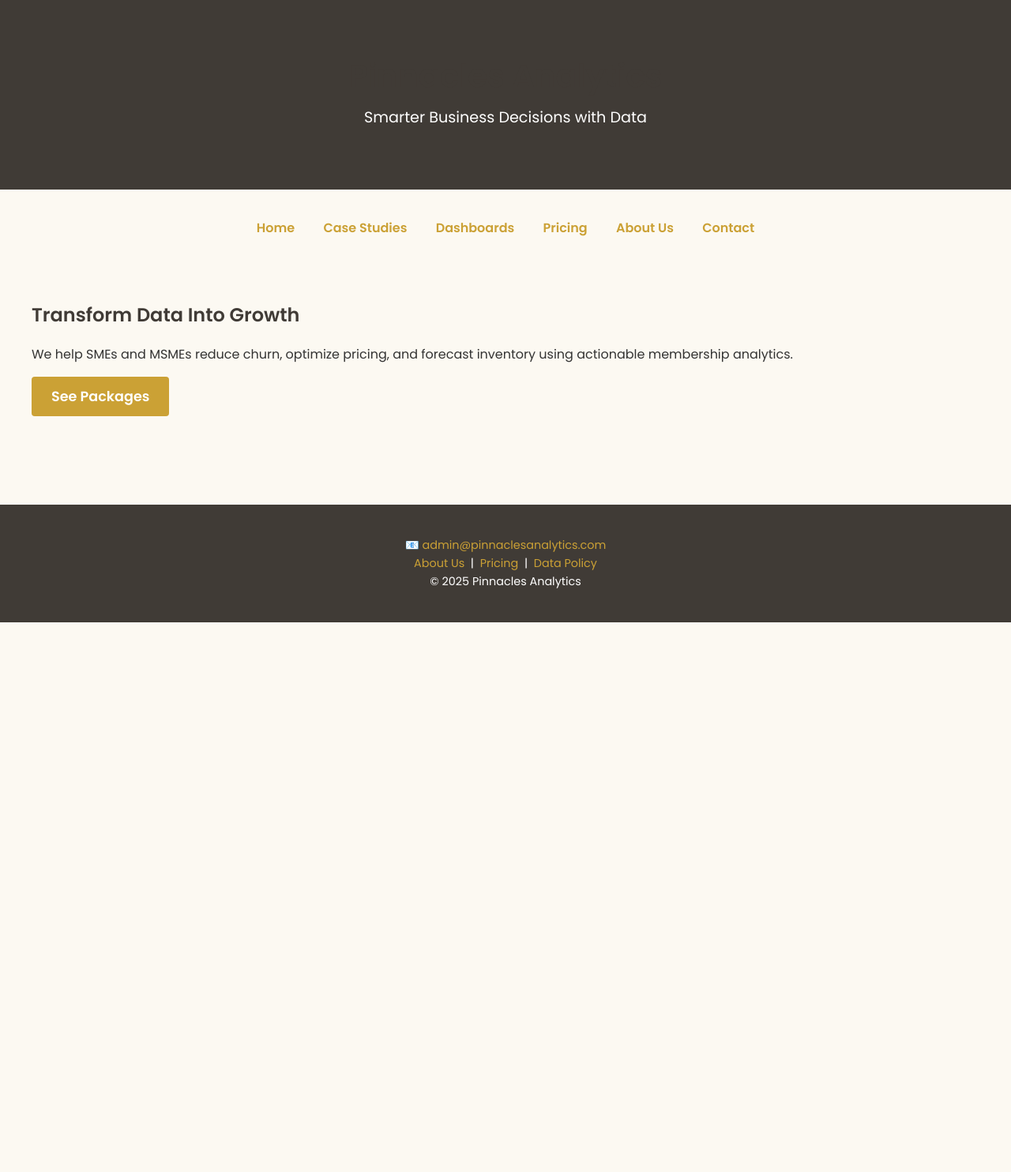
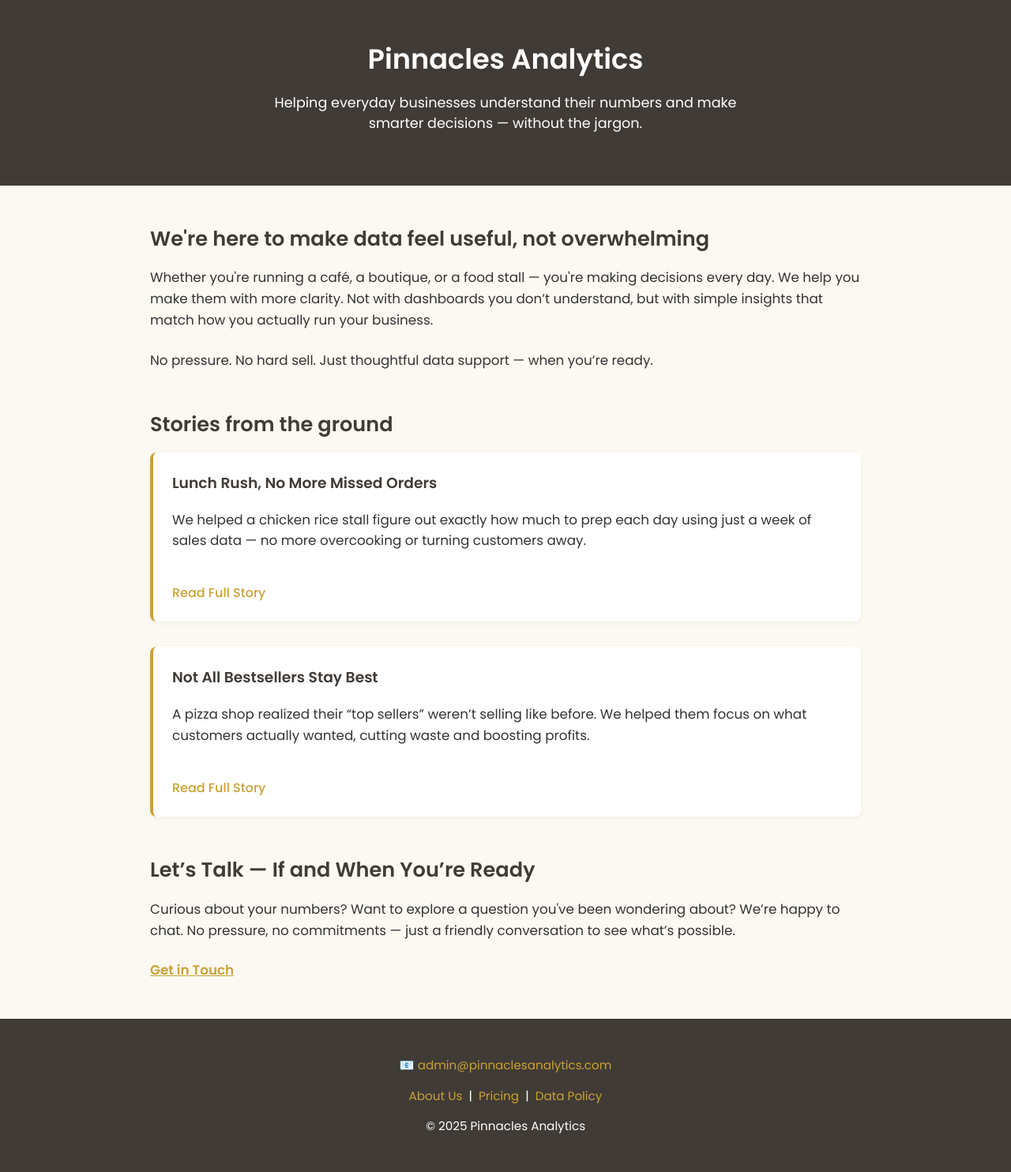
Before and after one commit to lyven81/pinnacles-learning-website, a Jekyll site: the page h1.html, which Jekyll copies as it is, in a window 1280 px wide. Shown: the whole page at 79% size. Built offline with Jekyll 4.4.1, drawn with Linux system fonts in a browser that asks for light colours; before the commit the page ends 900 px from its top, so only the background shows below that.

Commit message:
Update h1.html

```diff
--- a/h1.html
+++ b/h1.html
@@ -1,14 +1,145 @@
----
-layout: default
-title: Home
-nav_order: 1
----
-<!-- Version 1: Clean and Minimal Hero Only -->
-<section class="hero-banner">
-  <h2>Transform Data Into Growth</h2>
-  <p>We help SMEs and MSMEs reduce churn, optimize pricing, and forecast inventory using actionable membership analytics.</p>
-  <a href="/pricing.html" class="cta-button">See Packages</a>
-</section>
+<!DOCTYPE html>
+<html lang="en">
+<head>
+  <meta charset="utf-8" />
+  <meta name="viewport" content="width=device-width, initial-scale=1.0" />
+  <title>Welcome | Pinnacles Analytics</title>
+  <link href="https://fonts.googleapis.com/css2?family=Poppins:wght@400;500;600&display=swap" rel="stylesheet"/>
+  <style>
+    body {
+      font-family: 'Poppins', sans-serif;
+      background-color: #FCF9F2;
+      color: #333;
+      margin: 0;
+      padding: 0;
+    }
 
-<!-- Optional: Spacer for clean layout -->
-<div style="height: 40px;"></div>
+    header {
+      background-color: #403B36;
+      color: #fff;
+      text-align: center;
+      padding: 3rem 1rem;
+    }
+
+    header h1 {
+      margin: 0;
+      font-size: 2.2rem;
+    }
+
+    header p {
+      margin-top: 1rem;
+      font-size: 1.1rem;
+      max-width: 600px;
+      margin-left: auto;
+      margin-right: auto;
+    }
+
+    .section {
+      max-width: 900px;
+      margin: 3rem auto;
+      padding: 0 1.5rem;
+    }
+
+    .section h2 {
+      color: #403B36;
+      font-size: 1.6rem;
+      margin-bottom: 1rem;
+    }
+
+    .section p {
+      font-size: 1.05rem;
+      line-height: 1.6;
+      margin-bottom: 1.5rem;
+    }
+
+    .case-preview {
+      background: #fff;
+      border-left: 4px solid #CBA135;
+      border-radius: 8px;
+      padding: 1.5rem;
+      margin-bottom: 2rem;
+      box-shadow: 0 2px 6px rgba(0,0,0,0.05);
+    }
+
+    .case-preview h3 {
+      margin-top: 0;
+      color: #403B36;
+    }
+
+    .case-preview a {
+      display: inline-block;
+      margin-top: 1rem;
+      text-decoration: none;
+      color: #CBA135;
+      font-weight: 500;
+    }
+
+    .case-preview a:hover {
+      color: #B17F28;
+    }
+
+    footer {
+      background-color: #403B36;
+      color: #fff;
+      text-align: center;
+      padding: 2rem 1rem;
+      font-size: 0.95rem;
+    }
+
+    footer a {
+      color: #CBA135;
+      text-decoration: none;
+    }
+
+    footer a:hover {
+      text-decoration: underline;
+    }
+  </style>
+</head>
+<body>
+
+  <header>
+    <h1>Pinnacles Analytics</h1>
+    <p>Helping everyday businesses understand their numbers and make smarter decisions — without the jargon.</p>
+  </header>
+
+  <section class="section">
+    <h2>We're here to make data feel useful, not overwhelming</h2>
+    <p>Whether you're running a café, a boutique, or a food stall — you're making decisions every day. We help you make them with more clarity. Not with dashboards you don’t understand, but with simple insights that match how you actually run your business.</p>
+    <p>No pressure. No hard sell. Just thoughtful data support — when you’re ready.</p>
+  </section>
+
+  <section class="section">
+    <h2>Stories from the ground</h2>
+
+    <div class="case-preview">
+      <h3>Lunch Rush, No More Missed Orders</h3>
+      <p>We helped a chicken rice stall figure out exactly how much to prep each day using just a week of sales data — no more overcooking or turning customers away.</p>
+      <a href="/case-study/case-study-1.html">Read Full Story</a>
+    </div>
+
+    <div class="case-preview">
+      <h3>Not All Bestsellers Stay Best</h3>
+      <p>A pizza shop realized their “top sellers” weren’t selling like before. We helped them focus on what customers actually wanted, cutting waste and boosting profits.</p>
+      <a href="/case-study/case-study-6.html">Read Full Story</a>
+    </div>
+  </section>
+
+  <section class="section">
+    <h2>Let’s Talk — If and When You’re Ready</h2>
+    <p>Curious about your numbers? Want to explore a question you've been wondering about? We’re happy to chat. No pressure, no commitments — just a friendly conversation to see what’s possible.</p>
+    <p><a href="/contact.html" style="color: #CBA135; font-weight: 600;">Get in Touch</a></p>
+  </section>
+
+  <footer>
+    <p>📧 <a href="mailto:admin@pinnaclesanalytics.com">admin@pinnaclesanalytics.com</a></p>
+    <p>
+      <a href="/about.html">About Us</a> &nbsp;|&nbsp;
+      <a href="/pricing.html">Pricing</a> &nbsp;|&nbsp;
+      <a href="/privacy-policy.html">Data Policy</a>
+    </p>
+    <p>© 2025 Pinnacles Analytics</p>
+  </footer>
+
+</body>
+</html>
```
